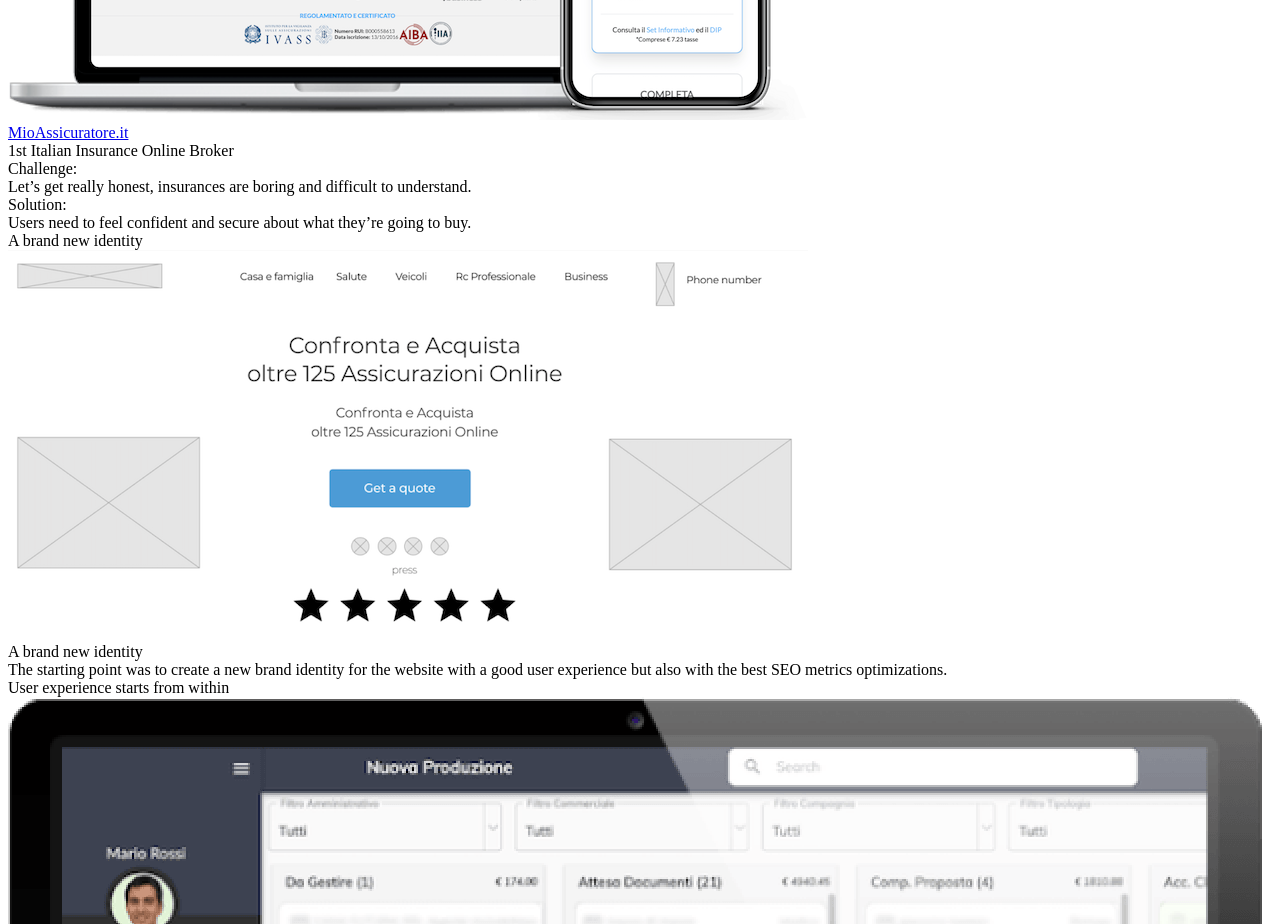
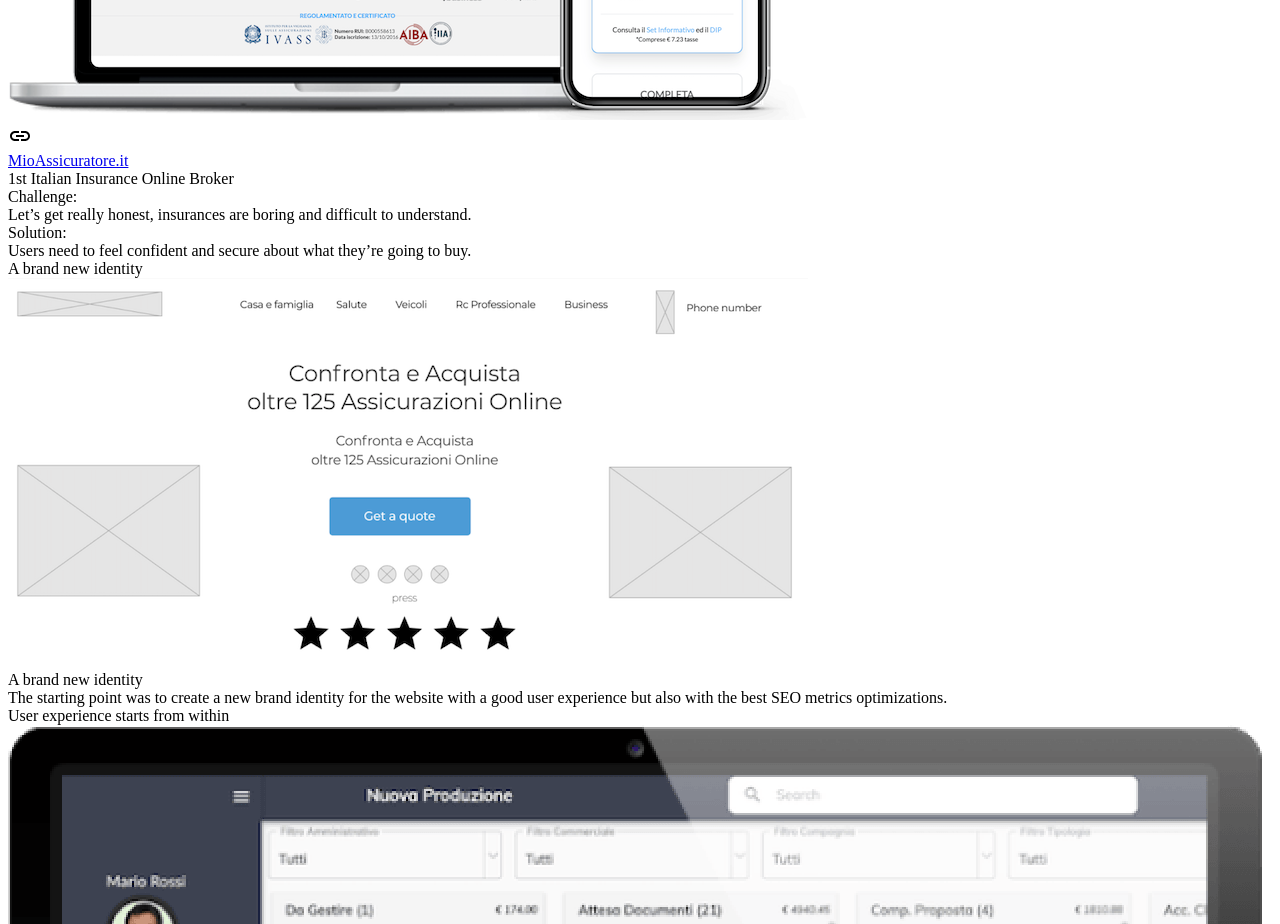
Before and after one commit to giuliasegatori/website, a Next.js app: page /projects/mioassicuratore in a window 1280 px wide. Shown: the part 1100-2024 px from the top of the page. Built offline with nearby package versions, Linux system fonts and the light colour scheme.

Commit message:
Final fixes

```diff
--- a/pages/index.js
+++ b/pages/index.js
@@ -1,5 +1,6 @@
 import Typewriter from 'typewriter-effect'
 import Image from 'next/image'
+import ArrowDownwardIcon from '@material-ui/icons/ArrowDownward'
 import Layout from '../components/Layout'
 
 const PayOff = () => (
@@ -30,7 +31,7 @@
 
     </div>
     <a href='#projects'>
-      <img src='/right-arrow.png' alt='go down' className='inset-x-0 mx-auto bottom-0 absolute pb-4 animate-bounce' />
+      <ArrowDownwardIcon className='text-7xl inset-x-0 mx-auto bottom-0 absolute pb-4 animate-bounce' />
     </a>
   </div>
 )
--- a/pages/projects/aron.js
+++ b/pages/projects/aron.js
@@ -1,4 +1,5 @@
 import * as React from 'react'
+import LinkIcon from '@material-ui/icons/Link'
 import Layout from '../../components/Layout'
 import Breadcrumbs from '../../components/Breadcrumbs'
 
@@ -7,7 +8,10 @@
     <Breadcrumbs page='Aron' />
     <img src='/aron_mioassicuratore_gs.png' alt='immagine aron' className='mx-auto mt-4' />
     <div className='text-center mt-8'>
-      <a href='https://www.aroninsurtech.com/' target='_blank' rel='noreferrer'><div className='text-giulia font-bold'>Aron</div></a>
+      <div className='flex justify-center text-giulia'>
+        <LinkIcon />
+        <a href='https://www.aroninsurtech.com/' rel='noreferrer' target='_blank'><div className='font-bold ml-1'>Aron</div></a>
+      </div>
       <div className='font-light italic text-gray-500 mt-2'>Highly Technological Structured Microservices Insurtech Platform</div>
     </div>
 
--- a/pages/projects/mioassicuratore.js
+++ b/pages/projects/mioassicuratore.js
@@ -1,4 +1,5 @@
 import * as React from 'react'
+import LinkIcon from '@material-ui/icons/Link'
 import Layout from '../../components/Layout'
 import Breadcrumbs from '../../components/Breadcrumbs'
 
@@ -7,7 +8,10 @@
     <Breadcrumbs page='MioAssicuratore' />
     <img src='/mioassicuratore_gs_slider.png' alt='immagine mioassicuratore' className='mx-auto mt-4' />
     <div className='text-center mt-8'>
-      <a href='www.mioassicuratore.it' target='_blank'><div className='text-giulia font-bold'>MioAssicuratore.it</div></a>
+      <div className='flex justify-center text-giulia'>
+        <LinkIcon />
+        <a href='https://www.mioassicuratore.it' rel='noreferrer' target='_blank'><div className='font-bold ml-1'>MioAssicuratore.it</div></a>
+      </div>
       <div className='font-light italic text-gray-500 mt-2'>1st Italian Insurance Online Broker</div>
 
       <div className='mt-8 text-center'>
--- a/pages/projects/mioassicuratore_app.js
+++ b/pages/projects/mioassicuratore_app.js
@@ -8,7 +8,7 @@
     <img src='/banner_app.png' alt='banner app MIO' className='mt-8 mx-auto' />
     <div className='max-w-screen-lg mx-auto'>
       <div className='text-center font-bold text-giulia mt-8'>MIO - Gestione Assicurazioni</div>
-      <div className='font-light italic text-gray-500 mt-2 text-center'>MioAssicuratore's App</div>
+      <div className='font-light italic text-gray-500 mt-2 text-center'>MioAssicuratore&lsquo;s App</div>
       <div className='mt-8 text-center'>
         <div className='mt-8 text-center'>
           <div className='font-bold'>Challenge:</div> MioAssicuratore.it provides insurance policies and quotes for 44.780 users
```
